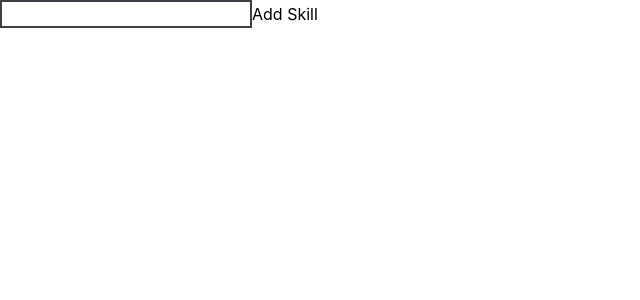
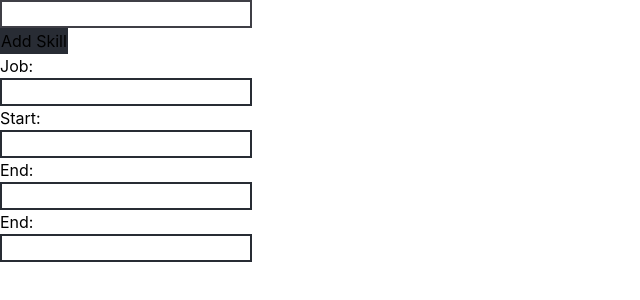
Before and after one commit to Sty6x/cv-application-maker, a React (Create React App) app: page / in a window 1280 px wide. Shown: the top 300 px of the page, without its empty margins (0-640 px from the left). Built offline with nearby package versions, Linux system fonts and the light colour scheme.

Commit message:
appended experience inputs

```diff
--- a/src/App.css
+++ b/src/App.css
@@ -1,38 +1,9 @@
-.App {
-  text-align: center;
+input {
+	border: #282c34 solid 2px;
+	display: block;
 }
 
-.App-logo {
-  height: 40vmin;
-  pointer-events: none;
+button {
+	background-color: #282c34;
+	border: #282c34 solid 1px;
 }
-
-@media (prefers-reduced-motion: no-preference) {
-  .App-logo {
-    animation: App-logo-spin infinite 20s linear;
-  }
-}
-
-.App-header {
-  background-color: #282c34;
-  min-height: 100vh;
-  display: flex;
-  flex-direction: column;
-  align-items: center;
-  justify-content: center;
-  font-size: calc(10px + 2vmin);
-  color: white;
-}
-
-.App-link {
-  color: #61dafb;
-}
-
-@keyframes App-logo-spin {
-  from {
-    transform: rotate(0deg);
-  }
-  to {
-    transform: rotate(360deg);
-  }
-}
--- a/src/App.js
+++ b/src/App.js
@@ -1,6 +1,7 @@
 import "./App.css";
 import React from "react";
 import SkillList from "./components/skillList";
+import ExperienceInput from "./components/experience-component/experienceInput";
 class App extends React.Component {
 	constructor(props) {
 		super(props);
@@ -30,7 +31,7 @@ class App extends React.Component {
 			this.setState(
 				{
 					skills: this.state.skills.concat(this.state.input),
-          input: ''
+					input: "",
 				},
 				() => {
 					console.log(this.state);
@@ -51,6 +52,9 @@ class App extends React.Component {
 					Add Skill
 				</button>
 				<SkillList skillsArr={this.state.skills} />
+				<>
+					<ExperienceInput />
+				</>
 			</div>
 		);
 	}
--- a/src/components/experience-component/experienceInput.js
+++ b/src/components/experience-component/experienceInput.js
@@ -0,0 +1,32 @@
+import React from "react";
+
+class ExperienceInput extends React.Component {
+	constructor(props) {
+		super(props);
+	}
+	render() {
+		return (
+			<div id="experience-input-field">
+				<div id="job-input-container">
+					<label htmlFor="job-input">Job:</label>
+					<input name="job-input" id="job-input" />
+				</div>
+				<div id="job-startdate-input-container">
+					<label htmlFor="start-date-job-input">Start:</label>
+					<input name="start-date-job-input" id="start-date-job-input" />
+				</div>
+				<div id="job-enddate-input-container">
+					<label htmlFor="end-date-job-input">End:</label>
+					<input name="end-date-job-input" id="end-date-job-input" />
+				</div>
+				<div id="job-desc-input-container">
+					<label htmlFor="desc-job-input">End:</label>
+					<input name="desc-job-input" id="desc-job-input" />
+				</div>
+			</div>
+		);
+	}
+}
+
+
+export default ExperienceInput
```
